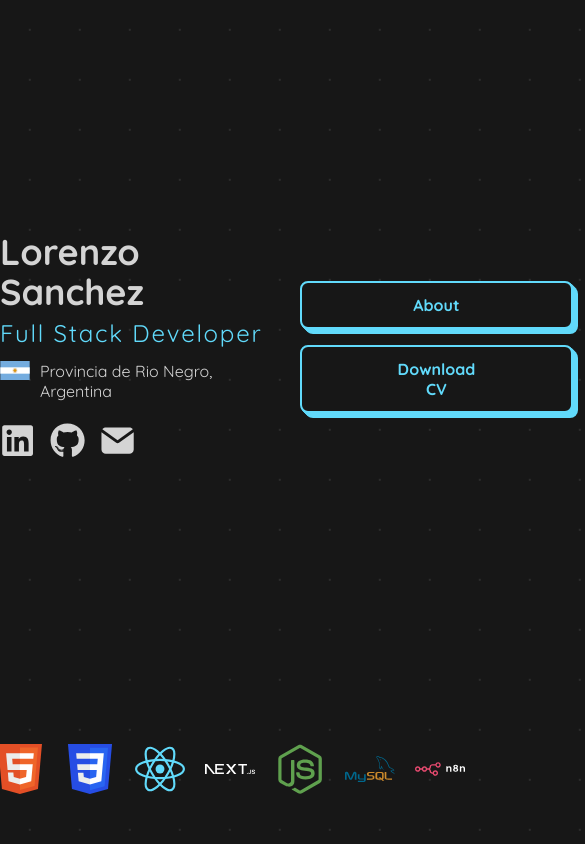
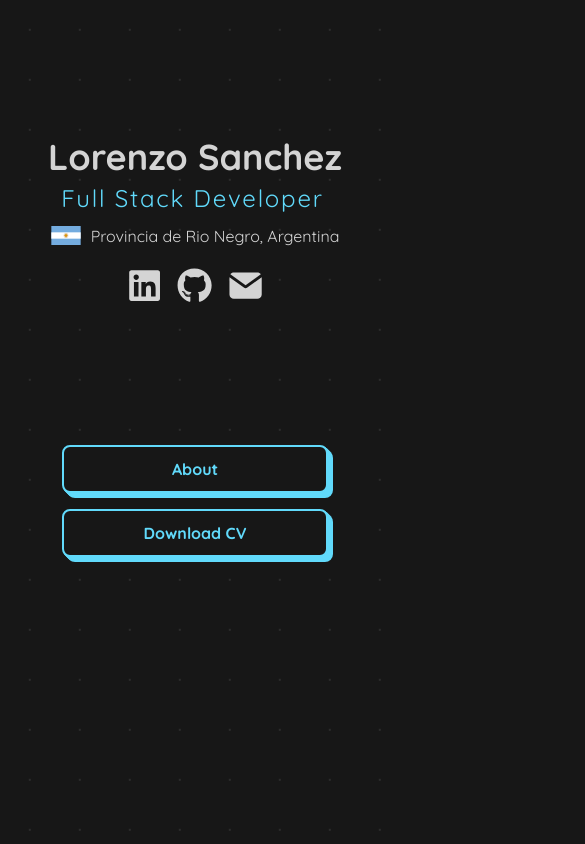
Before and after one commit to lorenzoSanchez97/portfolio, a Next.js app: page / in a window 390 px wide. Shown: the whole page, 585 px wide, since content can reach past the window. Built offline with nearby package versions, Linux system fonts and the light colour scheme.

Commit message:
responsive home

```diff
--- a/src/app/page.js
+++ b/src/app/page.js
@@ -5,7 +5,7 @@ import HomeButtonsGroup from "../components/HomeButtonsGroup";
 export default function Home() {
   return (
     <main className="h-[calc(100vh-150px)]">
-      <div className="flex flex-row justify-evenly h-full">
+      <div className="flex flex-col items-center md:flex-row justify-evenly h-full xl:mx-24">
         <PersonalInformation />
         <HomeButtonsGroup />
       </div>
--- a/src/components/HomeButton.js
+++ b/src/components/HomeButton.js
@@ -3,7 +3,7 @@ import styles from "./HomeButton.module.css"
 
 export default function HomeButton({ text }) {
     return (
-        <Link href="/about" className={`${styles.button} text-light-blue font-bold text-l no-underline bg-dark-grey py-3 px-24 border-solid border-[2px] rounded-lg border-light-blue transition-all duration-300`}>
+        <Link href="/about" className={`${styles.button} text-light-blue font-bold text-l no-underline bg-dark-grey py-3 px-20 sm:px-24 md:px-20 lg:px-24 border-solid border-[2px] rounded-lg border-light-blue transition-all duration-300`}>
             {text}
         </Link>
     )
--- a/src/components/HomeButtonsGroup.js
+++ b/src/components/HomeButtonsGroup.js
@@ -2,7 +2,7 @@ import HomeButton from "./HomeButton"
 
 export default function HomeButtonsGroup() {
     return (
-        <section className="flex flex-col justify-center text-center gap-y-4 px-8 animate-slide-in">
+        <section className="flex flex-col text-center gap-y-4 px-4 md:px-0 animate-show-in">
             <HomeButton text={"About"} />
             <HomeButton text={"Download CV"} />
         </section>
--- a/src/components/PersonalInformation.js
+++ b/src/components/PersonalInformation.js
@@ -4,7 +4,7 @@ import styles from "./PersonalInformation.module.css"
 
 export default function PersonalInformation() {
     return (
-        <section className="flex flex-col text-white justify-center">
+        <section className="flex flex-col items-center md:items-start text-white justify-center">
             <h1 className="font-bold text-4xl mb-[5px]">Lorenzo Sanchez</h1>
             <div className="w-fit">
                 <h2 className={`text-light-blue font-normal text-2xl ${styles.typewriter}`}>Full Stack Developer </h2>
--- a/src/components/TechsBar.js
+++ b/src/components/TechsBar.js
@@ -2,7 +2,7 @@ import TechItem from "./TechItem"
 
 export default function TechsBar() {
   return (
-    <section className="absolute bottom-[50px] mx-auto left-1/2 transform -translate-x-1/2 flex gap-x-[20px]">
+    <section className="absolute bottom-[50px] mx-auto hidden md:flex left-1/2 transform -translate-x-1/2 gap-x-[20px]">
       <TechItem tech={"javascript"} />
       <TechItem tech={"html"} />
       <TechItem tech={"css"} />
--- a/tailwind.config.js
+++ b/tailwind.config.js
@@ -14,12 +14,12 @@ module.exports = {
       'light-blue': '#61DAFB',
     },
     animation: {
-      'slide-in': 'slideInFromLeft 1.5s ease-out forwards',
+      'show-in': 'showIn 2.2s ease-out forwards',
     },
     keyframes: {
-      slideInFromLeft: {
-        '0%': { transform: 'translateX(-150px)', opacity: '0' },
-        '100%': { transform: 'translateX(0)', opacity: '1' },
+      showIn: {
+        '0%': { opacity: '0' },
+        '100%': { opacity: '1' },
       },
     },
     backgroundImage: {
```
